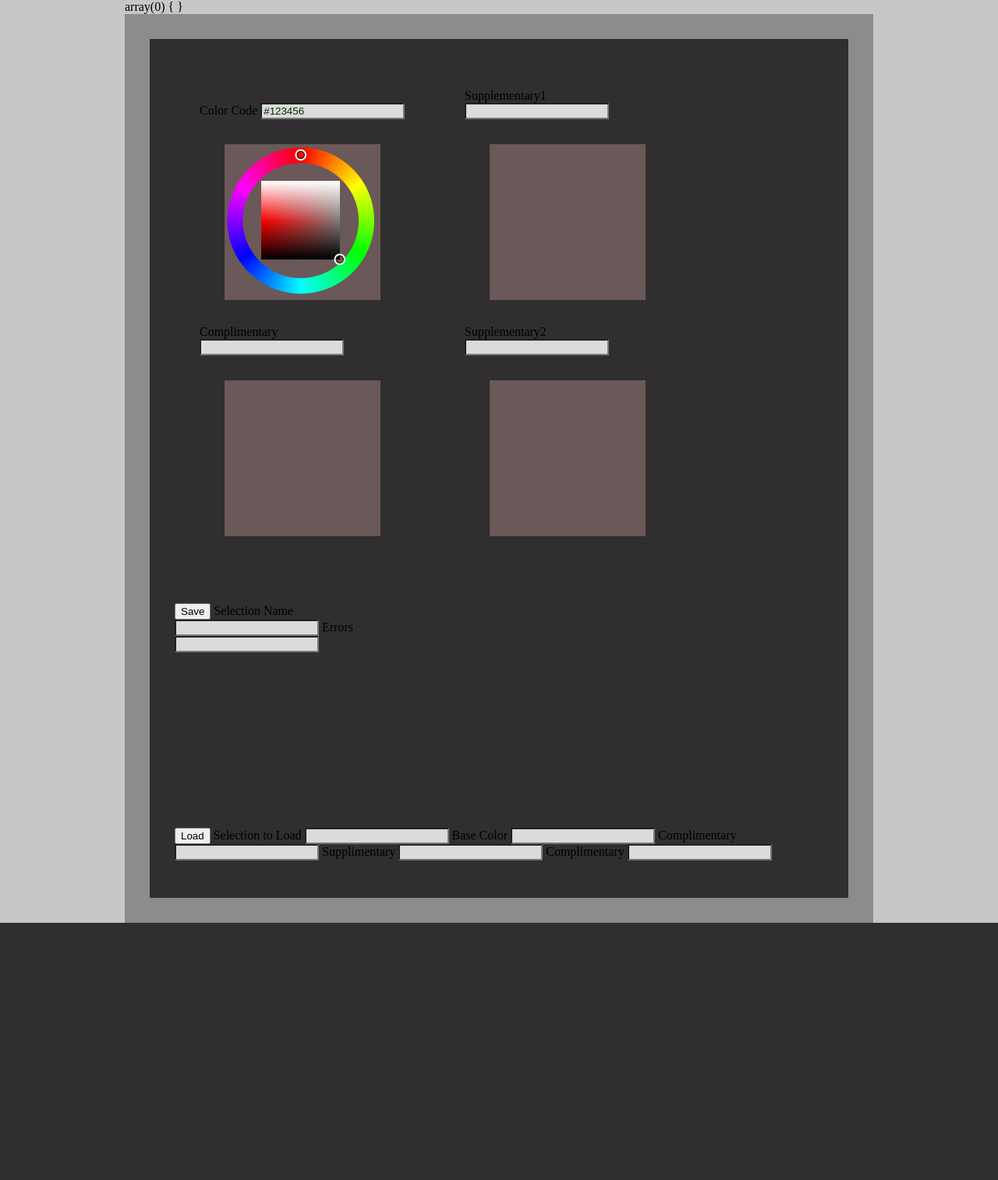
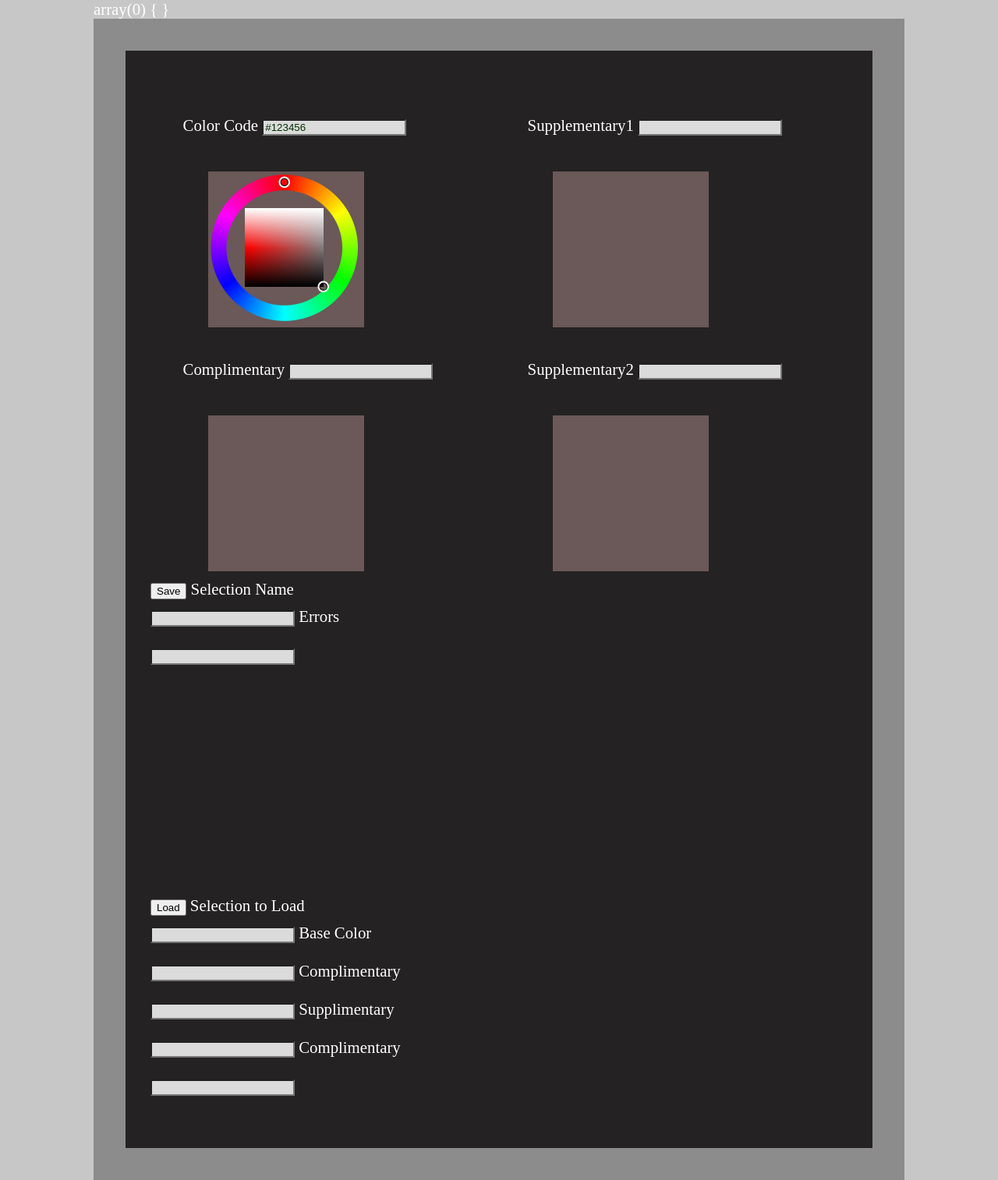
Before and after one commit to Lightsyde/web-app, a PHP site: page / in a window 1280 px wide. Shown: the whole page at 78% size. Before the commit the page ends 1184 px from the top, so only its background shows below. Run offline with PHP 8.4, Linux system fonts and the light colour scheme; some libraries are stand-ins or nearby versions.

Commit message:
More css

```diff
--- a/color-finder/css/general.css
+++ b/color-finder/css/general.css
@@ -2,8 +2,12 @@
 
 
 body {
+
+	font-family:"Eras Medium ITC";
+	font-size:1.3em;
+	color:#FFFFFF;
 	background-color:c7c7c7;
-	width: 60em;
+	width: 50em;
 	min-height: 1122px;
 	margin: 0 auto;
 }
@@ -13,7 +17,7 @@ body {
 	border: 2em solid #8c8c8c;
 	padding: 32px;
 	min-height: 1000px;
-	background-color:#302e2e;
+	background-color:#242222;
 
 
 }
@@ -35,20 +39,26 @@ body {
 
 }
 
+.save-load {
+	margin-top: 210px;
+	width: 17em;
+	height: 17em;
+	display: block;
+}
 
 .load-load {
-	padding-top: 40em;
+	padding-top: 32px;
 	width: 17em;
-	height: 17em;
-	display: inline;
+
+	display: inline-block;
 
 }
 
-.save-load {
-	margin-top: 20em;
-	width: 17em;
-	height: 17em;
-	display: block;
+
+
+input {
+	margin-top:14px;
+	margin-bottom:14px
 }
 
 input:invalid {
```
